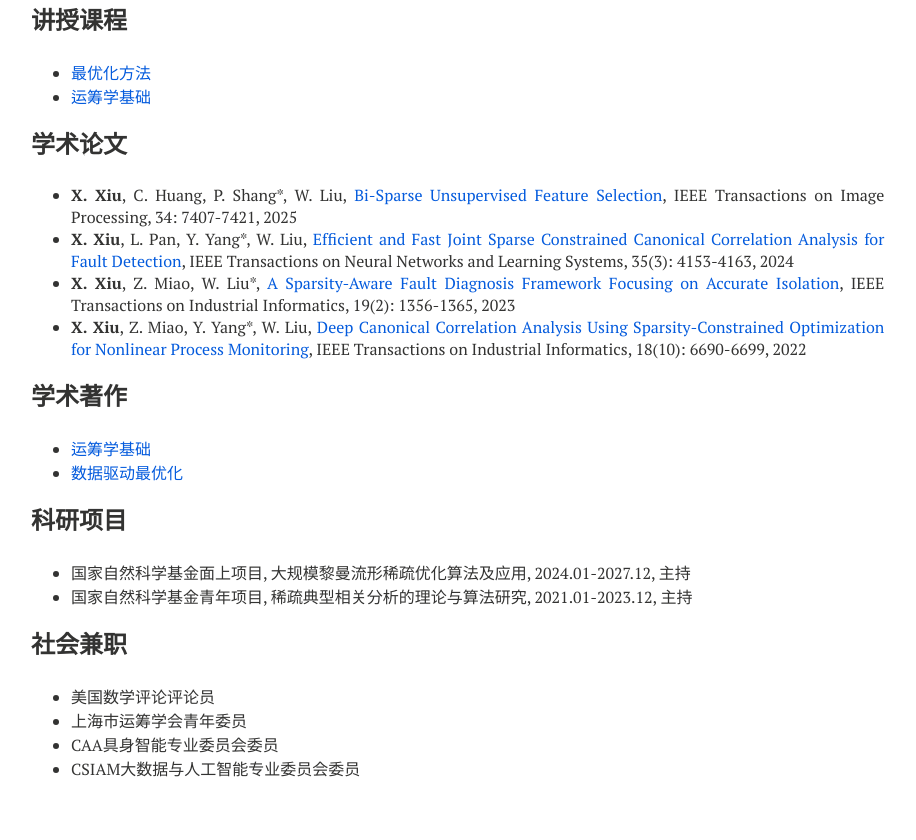
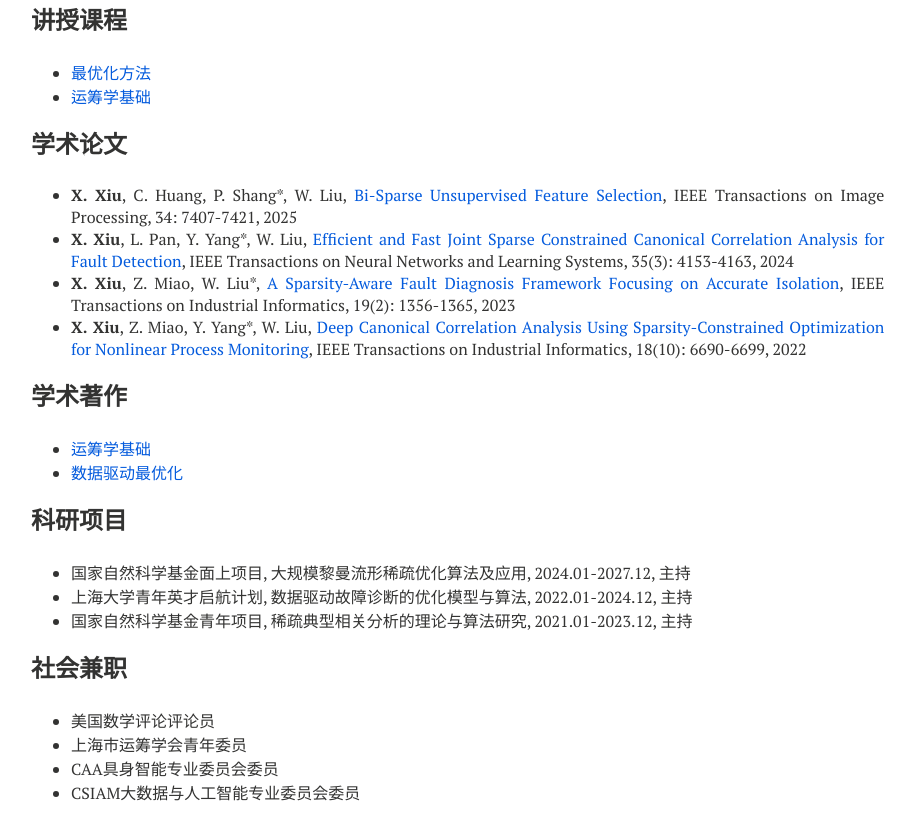
Before and after one commit to xianchaoxiu/xianchaoxiu.github.io, a Jekyll site: the page built from chinese/index.md, in a window 1280 px wide and 900 px high, scrolled down 610 px. Shown: the top 840 px of the window, without its empty margins (289-1205 px from the left). Built offline with Jekyll 4.4.1, drawn with Linux system fonts in a browser that asks for light colours; nearby versions of some CDN libraries.

Commit message:
Update index.md

```diff
--- a/chinese/index.md
+++ b/chinese/index.md
@@ -49,6 +49,7 @@ share: false
 
 ### 科研项目
 * 国家自然科学基金面上项目, 大规模黎曼流形稀疏优化算法及应用, 2024.01-2027.12, 主持 <br>
+* 上海大学青年英才启航计划, 数据驱动故障诊断的优化模型与算法, 2022.01-2024.12, 主持 <br>
 * 国家自然科学基金青年项目, 稀疏典型相关分析的理论与算法研究, 2021.01-2023.12, 主持 <br>
 
 
```
